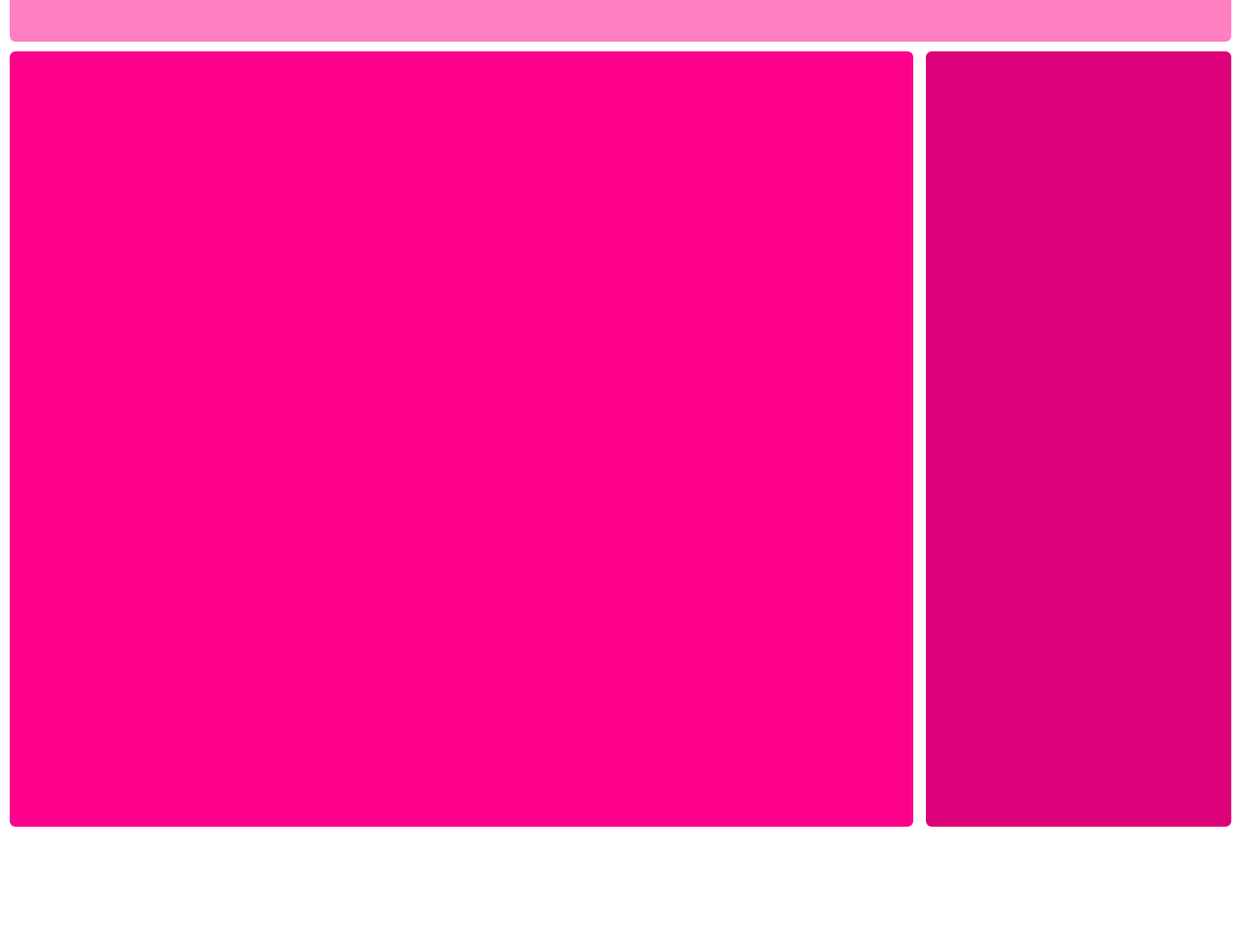
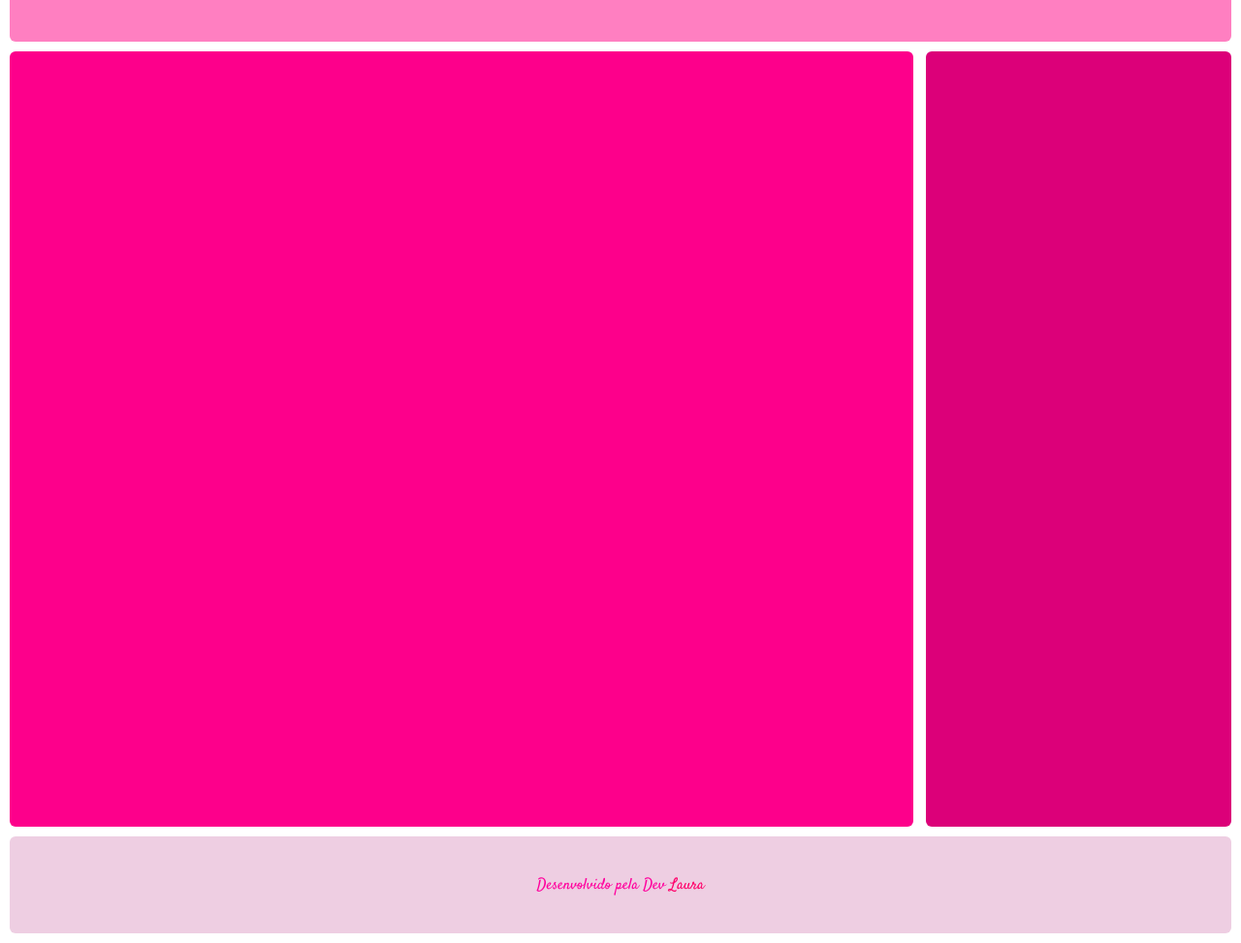
Before and after one commit to imlaurinhaaa/Aula-01-HTML, a plain HTML site: page index.html in a window 1280 px wide. Shown: the part 117-1090 px from the top of the page at 97% size. Before the commit the page ends 990 px from the top, so only its background shows below. Drawn offline with Linux system fonts and the light colour scheme.

Commit message:
feat: create footer

```diff
--- a/assets/styles.index.css
+++ b/assets/styles.index.css
@@ -1,10 +1,11 @@
-@import url("https://fonts.googleapis.com/css2?family=Caveat:wght@400..700&display=swap");
+@import url('https://fonts.googleapis.com/css2?family=Satisfy&display=swap');
 
-.caveat {
-  font-family: "Caveat", cursive;
-  font-optical-sizing: auto;
-  font-style: normal;
-}
+.satisfy-regular {
+    font-family: "Satisfy", cursive;
+    font-weight: 400;
+    font-style: normal;
+  }
+
 
 * {
     margin: 0;
@@ -13,7 +14,7 @@
 }
 
 body {
-  font-family: "Caveat", sans-serif;
+  font-family: "Satisfy", sans-serif;
   color: rgb(255, 0, 157);
   padding: 10px;
 
@@ -51,3 +52,19 @@ aside {
     height: 100%;
     width: 25%;
 }
+
+footer {
+    background-color: rgb(238, 206, 226);
+    border-radius: 6px;
+    height: 100px;
+    display: flex;
+    flex-direction: column;
+    justify-content: center;
+    align-items: center;
+}
+
+footer a {
+    color: rgb(255, 0, 106);
+    text-decoration: none;
+    font-weight: 500;
+}
--- a/index.html
+++ b/index.html
@@ -9,12 +9,16 @@
   <body>
     <header>
         <h2>Lover 💗💖</h2>
-        <p>I miss you, but I miss sparkling</p>
+        <p>Who could ever leave me, darling? But who could stay?</p>
     </header>
 
     <div id="principal">
         <main></main>
         <aside></aside>
     </div>
+
+    <footer>
+        <p>Desenvolvido pela Dev <a href="https://www.linkedin.com/in/laura-ferreira-violla-a526b12b1/">Laura</a></p>
+    </footer>
   </body>
 </html>
```
